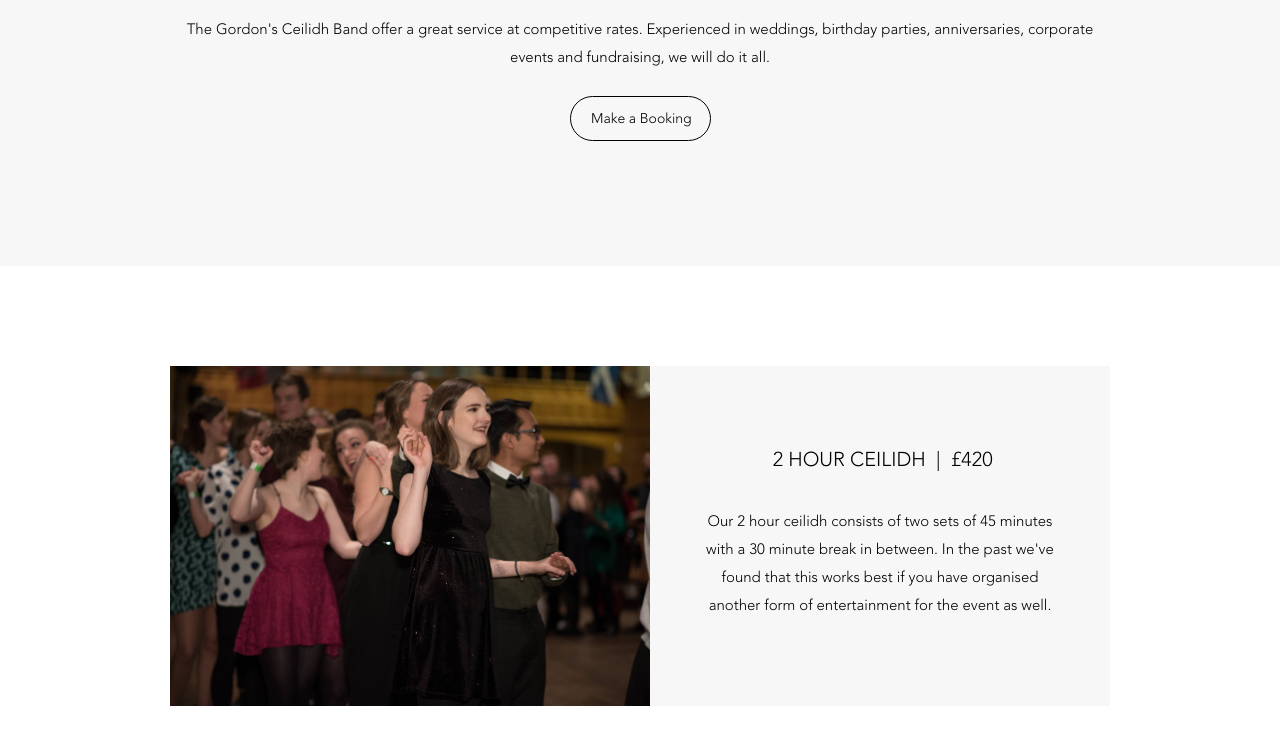
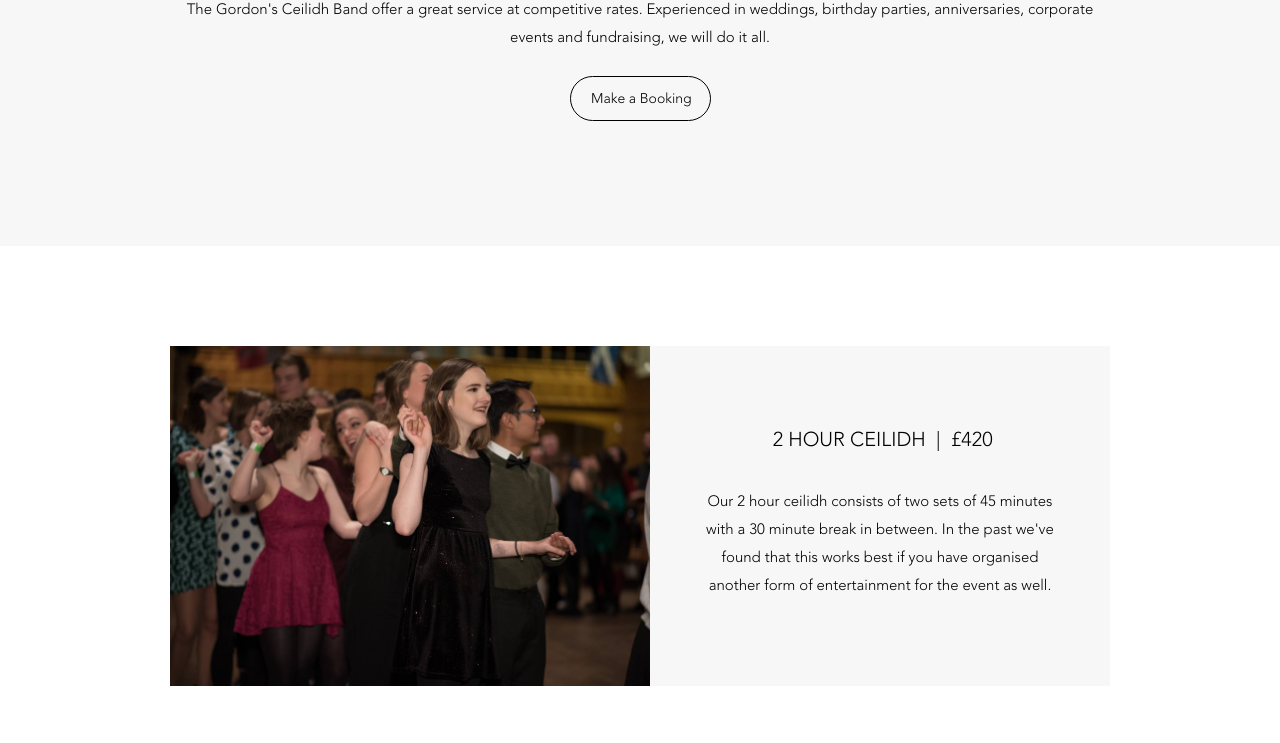
Before and after one commit to gordonsceilidhband/gordonsceilidhband.github.io, a plain HTML site: page services.html in a window 1280 px wide. Shown: the part 325-1068 px from the top of the page. Drawn offline with Linux system fonts and the light colour scheme; no server answers; a script that the page names is missing.

Commit message:
Element positioning

```diff
--- a/services.html
+++ b/services.html
@@ -590,7 +590,7 @@
         </style>
 
         <!---->
-        <div data-is-mobile="false" data-is-mesh="false" data-site-width="980" style="left: 0px; margin-left: 0px; width: 100%; min-width: 980px; position: absolute; top: 140px; height: 2060px;" class="pc1" data-state="" id="PAGES_CONTAINER">
+        <div data-is-mobile="false" data-is-mesh="false" data-site-width="980" style="left: 0px; margin-left: 0px; width: 100%; min-width: 980px; position: absolute; top: 120px; height: 2060px;" class="pc1" data-state="" id="PAGES_CONTAINER">
           <div style="left:0" id="PAGES_CONTAINERscreenWidthBackground" class="pc1screenWidthBackground"></div>
           <div id="PAGES_CONTAINERcenteredContent" class="pc1centeredContent">
             <div style="display:none" id="PAGES_CONTAINERbg" class="pc1bg"></div>
```
